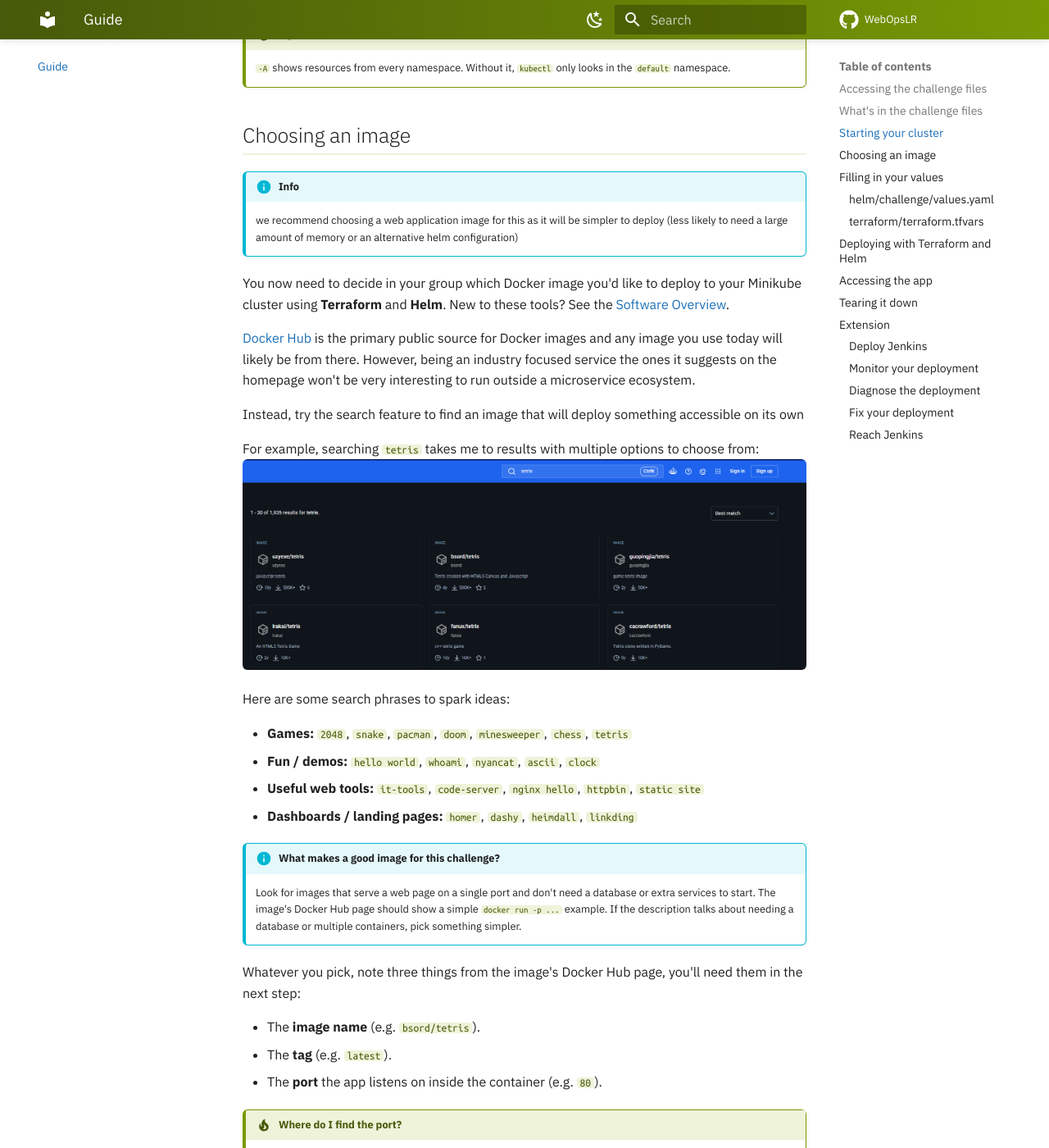
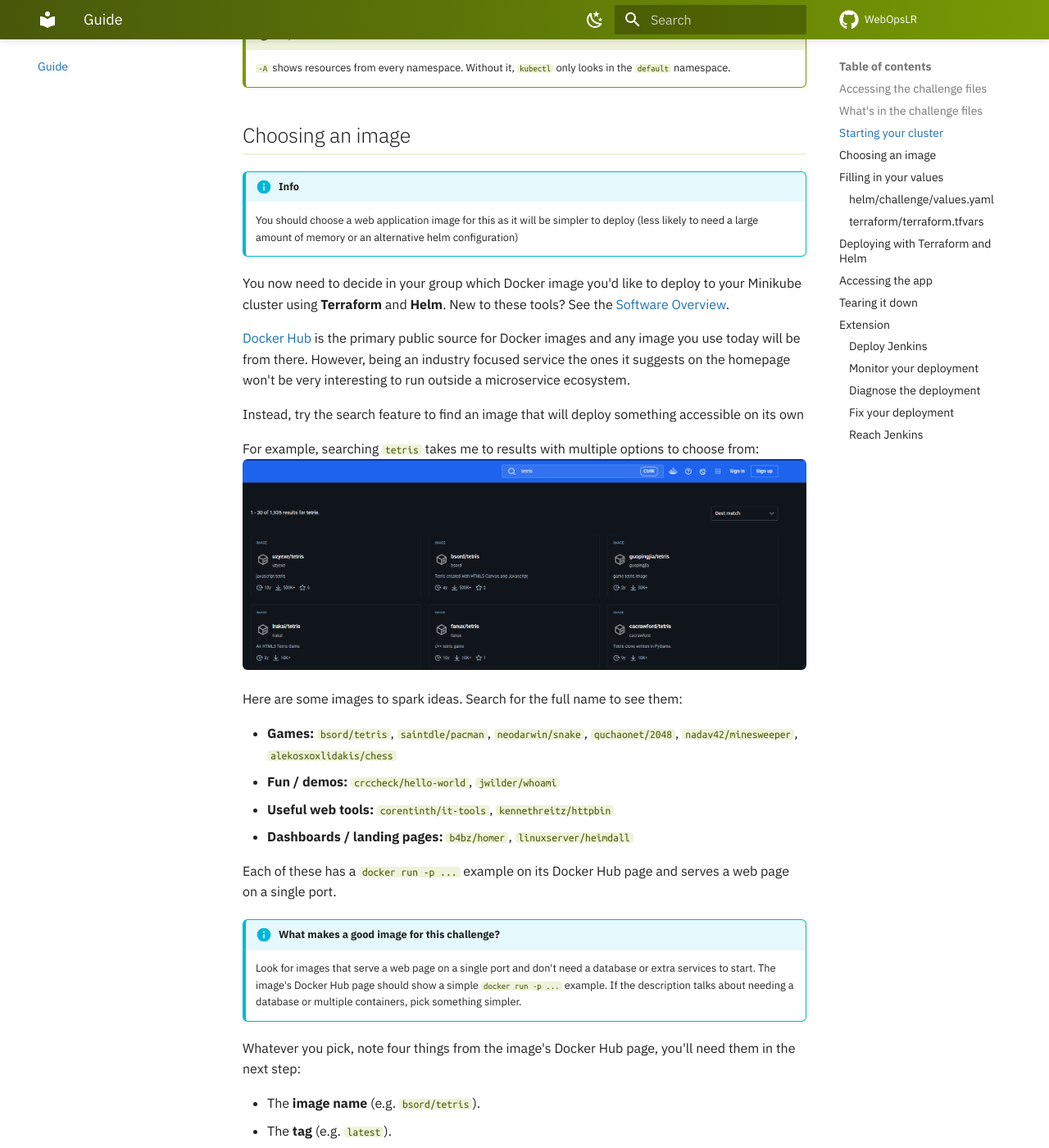
Before and after one commit to WebOpsLR/webopslr.github.io, an MkDocs documentation site: the page built from docs/guide.md, in a window 1280 px wide and 1400 px high, scrolled down 2204 px. Shown: the whole window at 82% size. Built offline with MkDocs 1.6.1 and Material for MkDocs 9.7.7, drawn with Linux system fonts in a browser that asks for light colours; comment, search, counter and statistics services are not loaded; some of the changed text lies outside the part shown.

Commit message:
Feat: Update suggested images

```diff
--- a/docs/guide.md
+++ b/docs/guide.md
@@ -81,43 +81,44 @@ kubectl get services -A           # lists all services
 ## Choosing an image
 
 !!! info
-    we recommend choosing a web application image for this as it will be simpler to deploy (less likely to need a large amount of memory or an alternative helm configuration)
+    You should choose a web application image for this as it will be simpler to deploy (less likely to need a large amount of memory or an alternative helm configuration)
 
 You now need to decide in your group which Docker image you'd like to deploy to your Minikube cluster using **Terraform** and **Helm**. New to these tools? See the [Software Overview](overview.md).
 
-[Docker Hub](https://hub.docker.com/) is the primary public source for Docker images and any image you use today will likely be from there. However, being an industry focused service the ones it suggests on the homepage won't be very interesting to run outside a microservice ecosystem.
+[Docker Hub](https://hub.docker.com/) is the primary public source for Docker images and any image you use today will be from there. However, being an industry focused service the ones it suggests on the homepage won't be very interesting to run outside a microservice ecosystem.
 
 Instead, try the search feature to find an image that will deploy something accessible on its own
 
 For example, searching `tetris` takes me to results with multiple options to choose from:
 ![docker-search](images/tetris-search.png)
 
-Here are some search phrases to spark ideas:
+Here are some images to spark ideas. Search for the full name to see them:
 
-- **Games:** `2048`, `snake`, `pacman`, `doom`, `minesweeper`, `chess`, `tetris`
-- **Fun / demos:** `hello world`, `whoami`, `nyancat`, `ascii`, `clock`
-- **Useful web tools:** `it-tools`, `code-server`, `nginx hello`, `httpbin`, `static site`
-- **Dashboards / landing pages:** `homer`, `dashy`, `heimdall`, `linkding`
+- **Games:** `bsord/tetris`, `saintdle/pacman`, `neodarwin/snake`, `quchaonet/2048`, `nadav42/minesweeper`, `alekosxoxlidakis/chess`
+- **Fun / demos:** `crccheck/hello-world`, `jwilder/whoami`
+- **Useful web tools:** `corentinth/it-tools`, `kennethreitz/httpbin`
+- **Dashboards / landing pages:** `b4bz/homer`, `linuxserver/heimdall`
+
+Each of these has a `docker run -p ...` example on its Docker Hub page and serves a web page on a single port.
 
 !!! info "What makes a good image for this challenge?"
     Look for images that serve a web page on a single port and don't need a database or extra services to start. The image's Docker Hub page should show a simple `docker run -p ...` example. If the description talks about needing a database or multiple containers, pick something simpler.
 
-Whatever you pick, note three things from the image's Docker Hub page, you'll need them in the next step:
+Whatever you pick, note four things from the image's Docker Hub page, you'll need them in the next step:
 
 - The **image name** (e.g. `bsord/tetris`).
 - The **tag** (e.g. `latest`).
-- The **port** the app listens on inside the container (e.g. `80`).
+- The **container port** the app listens on inside the container (e.g. `80`).
+- The **service port** (e.g. `80`).
 
-!!! tip "Where do I find the port?"
-    The Docker Hub page usually shows an example `docker run` command like
-    `docker run -d -p 80:80 bsord/tetris`. In `-p SERVICE_PORT:CONTAINER_PORT`:
+!!! tip "Where do I find the ports?"
+    The Docker Hub page usually shows an example command like
+    `docker run -d -p 80:80 bsord/tetris`. Read the `-p` part as `-p SERVICE_PORT:CONTAINER_PORT`:
 
-    - the number **after** the colon is the **container port**, the one your app
-      listens on inside the container (this is `containerPort` later).
-    - the number **before** the colon is the **service port** (this is
-      `service.port` later). It's usually the same as the container port.
+    - the number **before** the colon is the **service port**
+    - the number **after** the colon is the **container port**
 
-    So in `-p 80:80` both are `80`.
+    They're often the same, as in `-p 80:80`. If they differ, as in `-p 8080:80`, the service port is `8080` and the container port is `80`.
 
 ## Filling in your values
 
```
